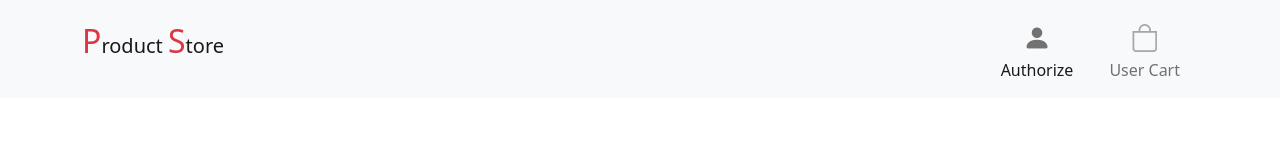
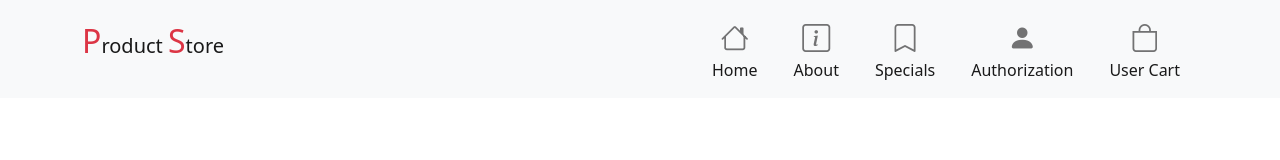
Before and after one commit to korchagin-sergey/project, a plain HTML site: page index.html in a window 1280 px wide. Drawn offline with nearby package versions, Linux system fonts and the light colour scheme.

Commit message:
header V2

```diff
--- a/css/style.css
+++ b/css/style.css
@@ -1,22 +1,15 @@
 .nav-menu .nav-item {
   margin: 0 10px;
-  -webkit-transition: 0.3s;
-  transition: 0.3s;
-}
-
+  transition: 0.3s; }
   .nav-menu .nav-item i {
     display: block;
     text-align: center;
     font-size: 28px;
-  opacity: 0.6;
-}
-
+    opacity: 0.6; }
   .nav-menu .nav-item:hover {
     background-color: #eee;
-  opacity: 1;
-}
+    opacity: 1; }
+  .nav-menu .nav-item:hover > .nav-link > i {
+    opacity: 1; }
 
-.nav-menu .nav-item:hover > .nav-link > i {
-  opacity: 1;
-}
 /*# sourceMappingURL=style.css.map */
--- a/index.html
+++ b/index.html
@@ -1,5 +1,6 @@
 <!DOCTYPE html>
 <html lang="en">
+
 <head>
     <meta charset="UTF-8">
     <meta http-equiv="X-UA-Compatible" content="IE=edge">
@@ -7,26 +8,24 @@
     <!-- CSS only -->
     <link href="https://cdn.jsdelivr.net/npm/bootstrap@5.2.0-beta1/dist/css/bootstrap.min.css" rel="stylesheet"
         integrity="sha384-0evHe/X+R7YkIZDRvuzKMRqM+OrBnVFBL6DOitfPri4tjfHxaWutUpFmBp4vmVor" crossorigin="anonymous">
-        <link rel="stylesheet" href="https://cdn.jsdelivr.net/npm/bootstrap-icons@1.8.3/font/bootstrap-icons.css">
-        <link rel="stylesheet" href="css/style.css">
+    <link rel="stylesheet" href="https://cdn.jsdelivr.net/npm/bootstrap-icons@1.8.3/font/bootstrap-icons.css">
+    <link rel="stylesheet" href="css/style.css">
     <title>Document</title>
 </head>
+
 <body>
     <nav class="navbar navbar-expand-lg bg-light">
         <div class="container">
-            <a class="navbar-brand mb-3" href="#"><span class="text-danger fs-2">P</span>roduct <span class="text-danger fs-2">S</span>tore</a>
-            <button class="navbar-toggler" type="button" data-bs-toggle="collapse" data-bs-target="#navbarSupportedContent"
-                aria-controls="navbarSupportedContent" aria-expanded="false" aria-label="Toggle navigation">
+            <a class="navbar-brand mb-3" href="#"><span class="text-danger fs-2">P</span>roduct <span
+                    class="text-danger fs-2">S</span>tore</a>
+            <button class="navbar-toggler" type="button" data-bs-toggle="collapse"
+                data-bs-target="#navbarSupportedContent" aria-controls="navbarSupportedContent" aria-expanded="false"
+                aria-label="Toggle navigation">
                 <span class="navbar-toggler-icon"></span>
             </button>
             <div class="collapse navbar-collapse" id="navbarSupportedContent">
-                <ul class="ms-auto navbar-nav nav-menu">
-                    <li class="nav-item">
-                        <a class="nav-link active" aria-current="page" href="#"><i class="bi bi-person-fill"></i><span>Authorize</span></a>
-                    </li>
-                    <li class="nav-item">
-                        <a class="nav-link" href="#"><i class="bi bi-bag"></i><span>User Cart</span></a>
-                    </li>
+                <ul id="nav-list" class="ms-auto navbar-nav nav-menu">
+
                 </ul>
             </div>
         </div>
@@ -38,4 +37,5 @@
         crossorigin="anonymous"></script>
     <script src="script/script.js"></script>
 </body>
+
 </html>
--- a/script/script.js
+++ b/script/script.js
@@ -0,0 +1,65 @@
+function mediaQueries() {
+    const mediaQuery = window.matchMedia("(min-width: 992px)");
+    mediaQuery.addEventListener("change", function() {
+        if (mediaQuery.matches) {
+            var a = document.querySelectorAll(".nav-item .nav-link").title;
+            console.log(a);
+        }
+    });
+
+}
+
+function renderNavbarLinks() {
+    const list = document.querySelector("#nav-list");
+    const navbarLinks = [{
+            title: "Home",
+            icon: "bi bi-house"
+        },
+        {
+            title: "About",
+            icon: "bi bi-info-square"
+        },
+        {
+            title: "Specials",
+            icon: "bi bi-bookmark"
+        },
+        {
+            title: "Authorization",
+            icon: "bi bi-person-fill"
+        },
+        {
+            title: "User Cart",
+            icon: "bi bi-bag"
+        },
+    ]; //типо из БД получили инфу
+
+    navbarLinks.forEach(function(elem) {
+        var title = elem.title;
+        var icon = elem.icon;
+        var liMarkup = `<li class="nav-item">
+                            <a class="nav-link active"
+                            aria-current="page"
+                            href="#"
+                            data-bs-toggle="tooltip"
+                            data-bs-placement="bottom"
+                            title="${title}">
+                                <i class="${icon}"></i>
+                                <span class="d-none d-lg-inline">${title}</span>
+                            </a>
+                        </li>`; //Markup - название для переменных с кодом HTML
+        list.insertAdjacentHTML('beforeend', liMarkup);
+    }); // и тут обработали RowData(сырую информацию)
+}
+
+function tooltipInit() {
+    const tooltipTriggerList = document.querySelectorAll('[data-bs-toggle="tooltip"]');
+    const tooltipList = [...tooltipTriggerList].map(tooltipTriggerEl => new bootstrap.Tooltip(tooltipTriggerEl));
+}
+
+function init() {
+    renderNavbarLinks();
+    mediaQueries();
+    tooltipInit();
+}
+
+init();
```
Also changed, not shown: script.js (added, +54 -0 lines), 2 other files. Lines whose indentation alone changed are shown as unchanged.
